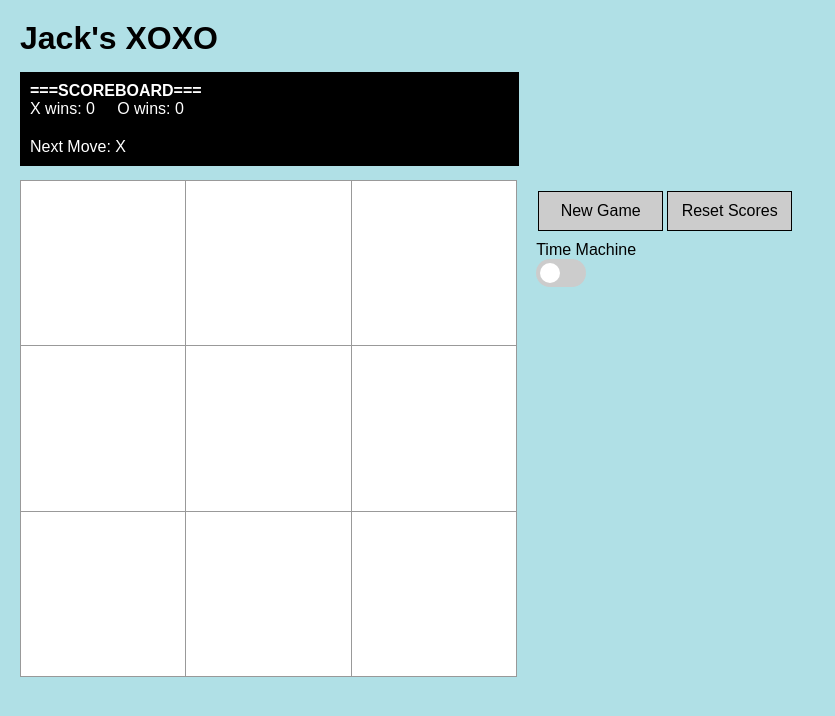
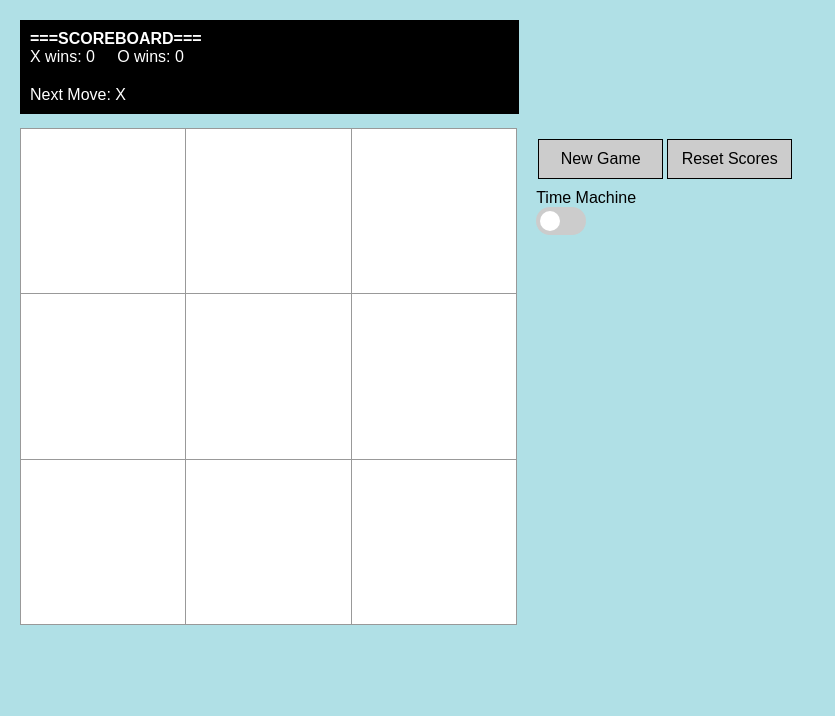
Before and after one commit to tommyarmstrong/noughts-crosses, a React (Create React App) app: page / in a window 1280 px wide. Shown: the top 716 px of the page, without its empty margins (0-835 px from the left). Built offline with nearby package versions, Linux system fonts and the light colour scheme.

Commit message:
Change colour of status.

```diff
--- a/src/App.js
+++ b/src/App.js
@@ -235,7 +235,6 @@ function Competition() {                          // Competition spans multiple
   return (
     <>
       <div className="competition">
-        <h1>Jack's XOXO</h1>
         <Scoreboard xWins={xWins} oWins={oWins} />
         <Game updateScoreboard={updateScoreboard} resetScoreboard={resetScoreboard} />
         </div>
```
Also changed, not shown: src/styles.css (line endings or trailing spaces).
